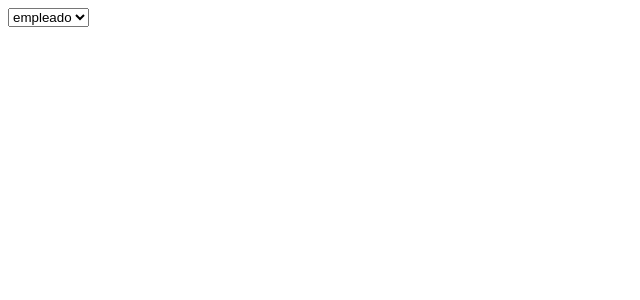
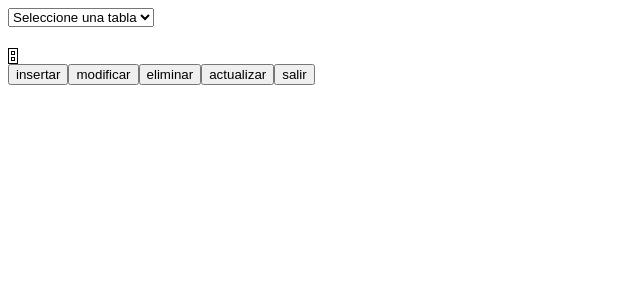
Before and after one commit to radsylph/ProyectoFrameworks, a React (Vite) app: page / in a window 1280 px wide. Shown: the top 300 px of the page, without its empty margins (0-640 px from the left). Built offline with nearby package versions, Linux system fonts and the light colour scheme.

Commit message:
Add Dialog component

```diff
--- /dev/null
+++ b/src/components/dialog/Dialog.css
@@ -0,0 +1,3 @@
+table, th, td {
+    border: 1px solid;
+  }
--- a/src/components/dialog/Dialog.jsx
+++ b/src/components/dialog/Dialog.jsx
@@ -1,35 +1,85 @@
 import { useEffect, useState } from "react"
-
+import './Dialog.css'
 export default function Dialog(){
 
     const [tables, setTables] = useState ( [
         {
-        name: "empleado"
+        name: "empleado",
+        columns: [
+            {
+                name: "id",
+                type: "string",
+                FK: false
+            },
+        "descric"]
+
     },
     {
-        name: "cliente"
+        name: "cliente",
+        columns: ["id", "descric", "id_cargo"]
     },
     {
-        name: "factura"
+        name: "factura",
+        columns: ["id", "descric", "fecha"]
     },
     {
-        name: "cargo"
+        name: "cargo",
+        columns: ["id", "descric"]
     }
 ])
-const [selectedTable, setSelectedTable] = useState("")
+const [selectedTable, setSelectedTable] = useState({})
 const handler = (e) => {
-    setSelectedTable(e.target.value)
+    let table = tables.filter(t =>{
+        return t.name == e.target.value
+    })
+    console.log(table[0])
+    setSelectedTable(table[0])
 }
 
 
 return(
     <>
-        <select name="table" id="table" onChange={handler}>
+        <select name="table" id="table" defaultValue={"DEFAULT"} onChange={handler}>
+            <option value="DEFAULT" disabled  hidden >Seleccione una tabla</option>
             {
                 tables.map((t,idx) => <option key={idx}>{t.name}</option>)
             }
         </select>
-            <h1>{selectedTable}</h1>
+            <h1>{selectedTable.name}</h1>
+            <div>
+            {selectedTable.columns?selectedTable.columns.map((c,idx) =>
+                <div key={idx}>
+                <label>{c}</label>
+                <input type="text" />
+                </div>
+                ):<></>}
+            <table>
+
+                <thead>
+                <tr>
+                {selectedTable.columns?selectedTable.columns.map((c,idx) =>
+                <th key={idx}>{c}</th>
+                ):<th></th>}
+                </tr>
+                </thead>
+                <tbody>
+                 <tr>
+                 {selectedTable.columns?selectedTable.columns.map((c,idx) =>
+                <td key={idx}></td>
+                ):<td></td>}
+                </tr>
+
+                </tbody>
+
+            </table>
+
+            <button>insertar</button>
+            <button>modificar</button>
+            <button>eliminar</button>
+            <button>actualizar</button>
+            <button>salir</button>
+
+            </div>
     </>
 )
 }
```
